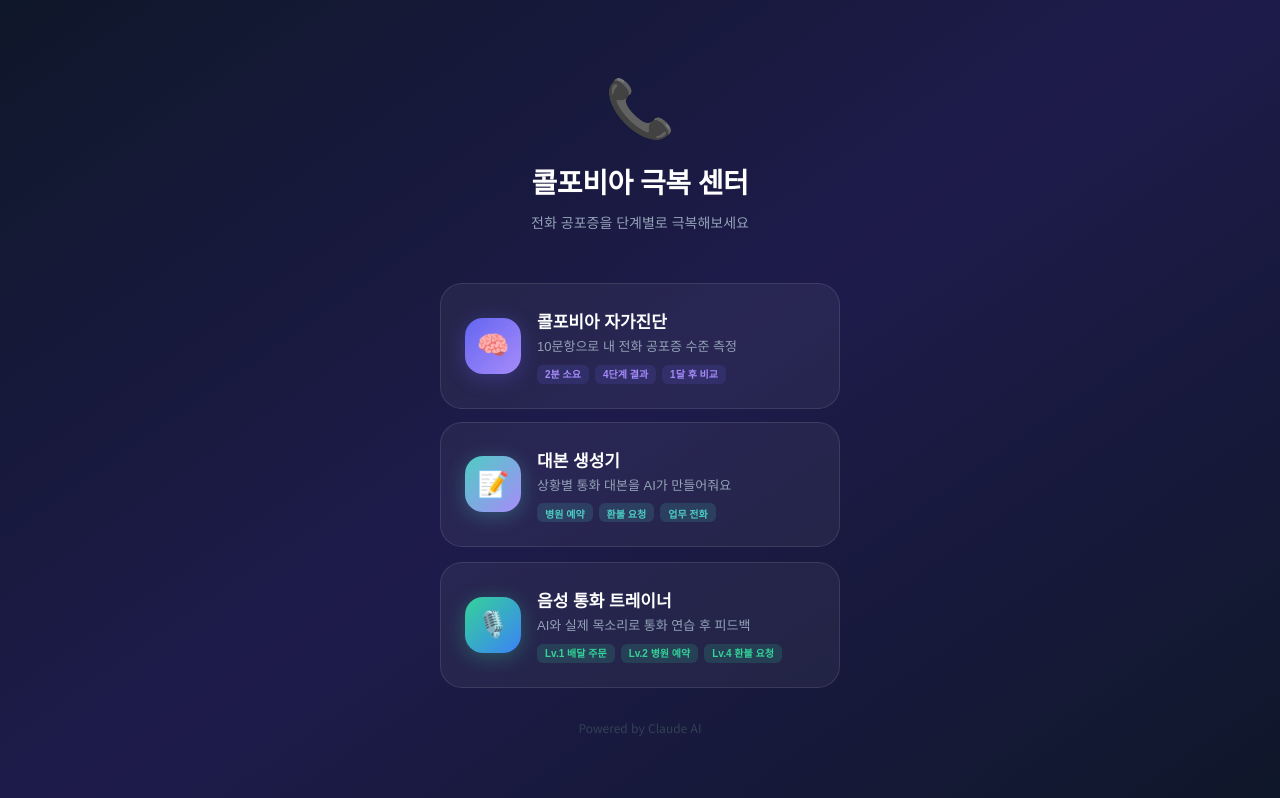
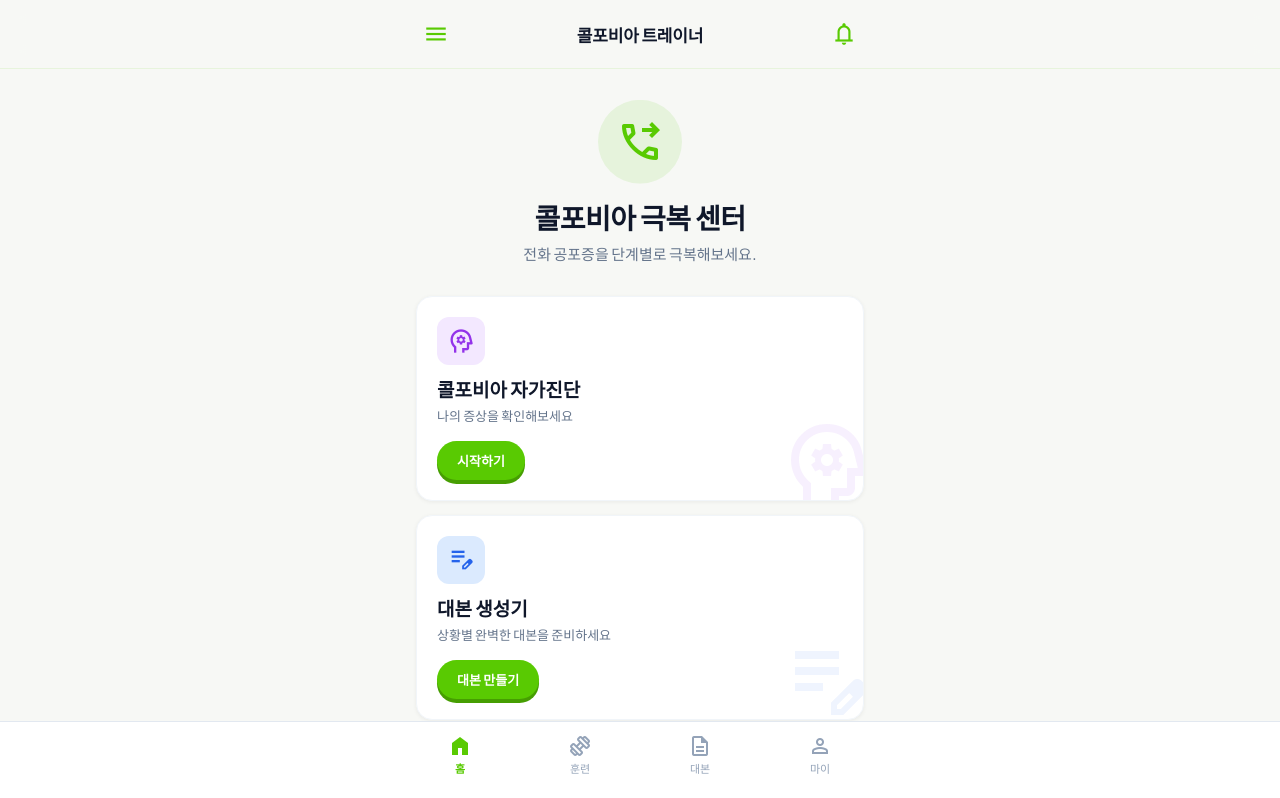
Before and after one commit to Ebiosgit/callphobia, a React (Create React App) app: page / in a window 1280 px wide. Shown: the top 798 px of the page. Built offline with nearby package versions, Linux system fonts and the light colour scheme.

Commit message:
feat: App.js 메인 페이지 Stitch(2) 대시보드 디자인으로 교체

```diff
--- a/src/App.js
+++ b/src/App.js
@@ -1,140 +1,161 @@
-import { useState } from "react";
+import { useState, useEffect } from "react";
 import ScriptGenerator from "./ScriptGenerator";
 import VoiceCallTrainer from "./VoiceCallTrainer";
 import PhobiaTest from "./PhobiaTest";
 
 export default function App() {
   const [mode, setMode] = useState(null);
+  const [activeNav, setActiveNav] = useState("home");
+
+  useEffect(() => {
+    const link = document.createElement("link");
+    link.href = "https://fonts.googleapis.com/css2?family=Plus+Jakarta+Sans:wght@400;500;600;700;800&family=Noto+Sans+KR:wght@400;500;700;900&display=swap";
+    link.rel = "stylesheet";
+    document.head.appendChild(link);
+    const iconLink = document.createElement("link");
+    iconLink.href = "https://fonts.googleapis.com/css2?family=Material+Symbols+Outlined:opsz,wght,FILL,GRAD@20..48,100..700,0..1,-50..200";
+    iconLink.rel = "stylesheet";
+    document.head.appendChild(iconLink);
+  }, []);
 
   if (mode === "script") return <ScriptGenerator onBack={() => setMode(null)} />;
   if (mode === "voice") return <VoiceCallTrainer onBack={() => setMode(null)} />;
   if (mode === "test") return <PhobiaTest onBack={() => setMode(null)} />;
 
   return (
-    <div style={{
-      fontFamily: "'Noto Sans KR', -apple-system, sans-serif",
-      minHeight: "100vh",
-      background: "linear-gradient(145deg, #0F172A 0%, #1E1B4B 50%, #0F172A 100%)",
-      display: "flex", flexDirection: "column", alignItems: "center", justifyContent: "center",
-      padding: "24px 16px max(24px, env(safe-area-inset-bottom)) 16px",
-    }}>
+    <div style={{ fontFamily: "'Plus Jakarta Sans', 'Noto Sans KR', sans-serif", minHeight: "100vh", background: "#f7f8f5", color: "#0f172a", display: "flex", flexDirection: "column" }}>
       <style>{`
-        @import url('https://fonts.googleapis.com/css2?family=Noto+Sans+KR:wght@400;600;700;800&display=swap');
-        @keyframes fadeUp { from { opacity: 0; transform: translateY(20px); } to { opacity: 1; transform: translateY(0); } }
-        @keyframes float { 0%,100% { transform: translateY(0); } 50% { transform: translateY(-8px); } }
+        @keyframes fadeUp { from { opacity:0; transform:translateY(16px); } to { opacity:1; transform:translateY(0); } }
+        @keyframes float { 0%,100% { transform:translateY(0); } 50% { transform:translateY(-8px); } }
+        .msicon { font-family:'Material Symbols Outlined'; font-style:normal; font-weight:normal; display:inline-block; line-height:1; text-transform:none; letter-spacing:normal; white-space:nowrap; direction:ltr; -webkit-font-smoothing:antialiased; font-variation-settings:'FILL' 0,'wght' 400,'GRAD' 0,'opsz' 24; }
+        .msicon-fill { font-variation-settings:'FILL' 1,'wght' 400,'GRAD' 0,'opsz' 24; }
+        .card-btn:active { transform:translateY(1px); box-shadow:0 2px 0 #469e02 !important; }
       `}</style>
 
-      <div style={{ textAlign: "center", marginBottom: "48px", animation: "fadeUp .5s ease" }}>
-        <div style={{ fontSize: "56px", marginBottom: "16px", animation: "float 3s ease infinite" }}>📞</div>
-        <h1 style={{ fontSize: "28px", fontWeight: "800", color: "white", margin: "0 0 10px", letterSpacing: "-0.5px" }}>
-          콜포비아 극복 센터
-        </h1>
-        <p style={{ fontSize: "14px", color: "#94A3B8", margin: 0, lineHeight: "1.7" }}>
-          전화 공포증을 단계별로 극복해보세요
-        </p>
-      </div>
+      {/* ── 상단 네비게이션 ── */}
+      <header style={{ position: "sticky", top: 0, zIndex: 50, background: "rgba(247,248,245,0.85)", backdropFilter: "blur(12px)", borderBottom: "1px solid rgba(89,202,2,0.1)" }}>
+        <div style={{ display: "flex", alignItems: "center", justifyContent: "space-between", padding: "14px 16px", maxWidth: "480px", margin: "0 auto" }}>
+          <div style={{ width: "40px", height: "40px", display: "flex", alignItems: "center", justifyContent: "center", cursor: "pointer" }}>
+            <span className="msicon" style={{ fontSize: "26px", color: "#59ca02" }}>menu</span>
+          </div>
+          <h1 style={{ fontSize: "17px", fontWeight: "700", color: "#0f172a", margin: 0, letterSpacing: "-0.2px" }}>콜포비아 트레이너</h1>
+          <div style={{ width: "40px", height: "40px", display: "flex", alignItems: "center", justifyContent: "center", cursor: "pointer" }}>
+            <span className="msicon" style={{ fontSize: "26px", color: "#59ca02" }}>notifications</span>
+          </div>
+        </div>
+      </header>
 
-      <div style={{ display: "flex", flexDirection: "column", gap: "14px", width: "100%", maxWidth: "400px" }}>
-        {/* 자가진단 테스트 */}
-        <button
-          onClick={() => setMode("test")}
-          style={{
-            background: "rgba(255,255,255,0.05)", border: "1px solid rgba(255,255,255,0.1)",
-            borderRadius: "22px", padding: "24px", cursor: "pointer", textAlign: "left",
-            color: "white", transition: "all .2s ease", animation: "fadeUp .5s ease .05s both"
-          }}
-          onMouseEnter={e => { e.currentTarget.style.background = "rgba(99,102,241,0.12)"; e.currentTarget.style.borderColor = "rgba(99,102,241,0.4)"; e.currentTarget.style.transform = "translateY(-2px)"; }}
-          onMouseLeave={e => { e.currentTarget.style.background = "rgba(255,255,255,0.05)"; e.currentTarget.style.borderColor = "rgba(255,255,255,0.1)"; e.currentTarget.style.transform = "translateY(0)"; }}
-        >
-          <div style={{ display: "flex", alignItems: "center", gap: "16px" }}>
-            <div style={{
-              width: "56px", height: "56px", borderRadius: "18px", flexShrink: 0,
-              background: "linear-gradient(135deg, #6366F1, #A78BFA)",
-              display: "flex", alignItems: "center", justifyContent: "center",
-              fontSize: "26px", boxShadow: "0 4px 20px rgba(99,102,241,0.3)"
-            }}>🧠</div>
-            <div>
-              <div style={{ fontWeight: "800", fontSize: "17px", marginBottom: "4px" }}>콜포비아 자가진단</div>
-              <div style={{ fontSize: "13px", color: "#94A3B8", lineHeight: "1.5" }}>
-                10문항으로 내 전화 공포증 수준 측정
+      {/* ── 메인 콘텐츠 ── */}
+      <main style={{ flex: 1, maxWidth: "480px", margin: "0 auto", width: "100%", padding: "32px 16px 100px" }}>
+
+        {/* Hero */}
+        <section style={{ textAlign: "center", marginBottom: "32px", animation: "fadeUp .5s ease" }}>
+          <div style={{ display: "inline-flex", padding: "18px", borderRadius: "50%", background: "rgba(89,202,2,0.1)", marginBottom: "16px", animation: "float 3s ease-in-out infinite" }}>
+            <span className="msicon" style={{ fontSize: "48px", color: "#59ca02" }}>phone_forwarded</span>
+          </div>
+          <h2 style={{ fontSize: "28px", fontWeight: "800", color: "#0f172a", margin: "0 0 8px", letterSpacing: "-0.5px", lineHeight: "1.2" }}>콜포비아 극복 센터</h2>
+          <p style={{ fontSize: "15px", color: "#64748b", margin: 0, fontWeight: "500" }}>전화 공포증을 단계별로 극복해보세요.</p>
+        </section>
+
+        {/* Feature Cards */}
+        <div style={{ display: "flex", flexDirection: "column", gap: "14px" }}>
+
+          {/* Card 1 — 자가진단 */}
+          <div
+            style={{ position: "relative", display: "flex", flexDirection: "column", gap: "16px", borderRadius: "16px", background: "white", padding: "20px", boxShadow: "0 1px 4px rgba(0,0,0,0.06)", border: "1px solid #f1f5f9", overflow: "hidden", animation: "fadeUp .5s ease .05s both", cursor: "pointer" }}
+            onClick={() => setMode("test")}
+          >
+            <div style={{ position: "relative", zIndex: 1 }}>
+              <div style={{ width: "48px", height: "48px", borderRadius: "12px", background: "#f3e8ff", display: "flex", alignItems: "center", justifyContent: "center", marginBottom: "10px" }}>
+                <span className="msicon" style={{ fontSize: "28px", color: "#9333ea" }}>psychology</span>
               </div>
-              <div style={{ marginTop: "8px", display: "flex", gap: "6px", flexWrap: "wrap" }}>
-                {["2분 소요", "4단계 결과", "1달 후 비교"].map(tag => (
-                  <span key={tag} style={{ fontSize: "10px", padding: "2px 8px", background: "rgba(99,102,241,0.15)", color: "#A78BFA", borderRadius: "6px", fontWeight: "600" }}>{tag}</span>
-                ))}
+              <h3 style={{ fontSize: "19px", fontWeight: "700", color: "#0f172a", margin: "0 0 4px" }}>콜포비아 자가진단</h3>
+              <p style={{ fontSize: "13px", color: "#64748b", margin: 0 }}>나의 증상을 확인해보세요</p>
+            </div>
+            <button
+              onClick={e => { e.stopPropagation(); setMode("test"); }}
+              className="card-btn"
+              style={{ alignSelf: "flex-start", padding: "10px 20px", borderRadius: "9999px", border: "none", background: "#59ca02", color: "white", fontSize: "13px", fontWeight: "700", cursor: "pointer", fontFamily: "inherit", boxShadow: "0 4px 0 #469e02", transition: "all .15s" }}
+            >시작하기</button>
+            {/* 배경 아이콘 */}
+            <span className="msicon" style={{ position: "absolute", right: "-12px", bottom: "-12px", fontSize: "96px", color: "#9333ea", opacity: 0.07, zIndex: 0 }}>psychology</span>
+          </div>
+
+          {/* Card 2 — 대본 생성기 */}
+          <div
+            style={{ position: "relative", display: "flex", flexDirection: "column", gap: "16px", borderRadius: "16px", background: "white", padding: "20px", boxShadow: "0 1px 4px rgba(0,0,0,0.06)", border: "1px solid #f1f5f9", overflow: "hidden", animation: "fadeUp .5s ease .12s both", cursor: "pointer" }}
+            onClick={() => setMode("script")}
+          >
+            <div style={{ position: "relative", zIndex: 1 }}>
+              <div style={{ width: "48px", height: "48px", borderRadius: "12px", background: "#dbeafe", display: "flex", alignItems: "center", justifyContent: "center", marginBottom: "10px" }}>
+                <span className="msicon" style={{ fontSize: "28px", color: "#2563eb" }}>edit_note</span>
               </div>
+              <h3 style={{ fontSize: "19px", fontWeight: "700", color: "#0f172a", margin: "0 0 4px" }}>대본 생성기</h3>
+              <p style={{ fontSize: "13px", color: "#64748b", margin: 0 }}>상황별 완벽한 대본을 준비하세요</p>
             </div>
+            <button
+              onClick={e => { e.stopPropagation(); setMode("script"); }}
+              className="card-btn"
+              style={{ alignSelf: "flex-start", padding: "10px 20px", borderRadius: "9999px", border: "none", background: "#59ca02", color: "white", fontSize: "13px", fontWeight: "700", cursor: "pointer", fontFamily: "inherit", boxShadow: "0 4px 0 #469e02", transition: "all .15s" }}
+            >대본 만들기</button>
+            <span className="msicon" style={{ position: "absolute", right: "-12px", bottom: "-12px", fontSize: "96px", color: "#2563eb", opacity: 0.07, zIndex: 0 }}>edit_note</span>
           </div>
-        </button>
 
-        {/* 대본 생성기 */}
-        <button
-          onClick={() => setMode("script")}
-          style={{
-            background: "rgba(255,255,255,0.05)", border: "1px solid rgba(255,255,255,0.1)",
-            borderRadius: "22px", padding: "24px", cursor: "pointer", textAlign: "left",
-            color: "white", transition: "all .2s ease", animation: "fadeUp .5s ease .15s both"
-          }}
-          onMouseEnter={e => { e.currentTarget.style.background = "rgba(78,205,196,0.12)"; e.currentTarget.style.borderColor = "rgba(78,205,196,0.4)"; e.currentTarget.style.transform = "translateY(-2px)"; }}
-          onMouseLeave={e => { e.currentTarget.style.background = "rgba(255,255,255,0.05)"; e.currentTarget.style.borderColor = "rgba(255,255,255,0.1)"; e.currentTarget.style.transform = "translateY(0)"; }}
-        >
-          <div style={{ display: "flex", alignItems: "center", gap: "16px" }}>
-            <div style={{
-              width: "56px", height: "56px", borderRadius: "18px", flexShrink: 0,
-              background: "linear-gradient(135deg, #4ECDC4, #A78BFA)",
-              display: "flex", alignItems: "center", justifyContent: "center",
-              fontSize: "26px", boxShadow: "0 4px 20px rgba(78,205,196,0.3)"
-            }}>📝</div>
-            <div>
-              <div style={{ fontWeight: "800", fontSize: "17px", marginBottom: "4px" }}>대본 생성기</div>
-              <div style={{ fontSize: "13px", color: "#94A3B8", lineHeight: "1.5" }}>
-                상황별 통화 대본을 AI가 만들어줘요
+          {/* Card 3 — 음성 트레이너 */}
+          <div
+            style={{ position: "relative", display: "flex", flexDirection: "column", gap: "16px", borderRadius: "16px", background: "white", padding: "20px", boxShadow: "0 1px 4px rgba(0,0,0,0.06)", border: "1px solid #f1f5f9", overflow: "hidden", animation: "fadeUp .5s ease .19s both", cursor: "pointer" }}
+            onClick={() => setMode("voice")}
+          >
+            <div style={{ position: "relative", zIndex: 1 }}>
+              <div style={{ width: "48px", height: "48px", borderRadius: "12px", background: "#dcfce7", display: "flex", alignItems: "center", justifyContent: "center", marginBottom: "10px" }}>
+                <span className="msicon" style={{ fontSize: "28px", color: "#16a34a" }}>mic</span>
               </div>
-              <div style={{ marginTop: "8px", display: "flex", gap: "6px", flexWrap: "wrap" }}>
-                {["병원 예약", "환불 요청", "업무 전화"].map(tag => (
-                  <span key={tag} style={{ fontSize: "10px", padding: "2px 8px", background: "rgba(78,205,196,0.15)", color: "#4ECDC4", borderRadius: "6px", fontWeight: "600" }}>{tag}</span>
-                ))}
-              </div>
+              <h3 style={{ fontSize: "19px", fontWeight: "700", color: "#0f172a", margin: "0 0 4px" }}>음성 통화 트레이너</h3>
+              <p style={{ fontSize: "13px", color: "#64748b", margin: 0 }}>AI와 함께 실전처럼 연습하세요</p>
             </div>
+            <button
+              onClick={e => { e.stopPropagation(); setMode("voice"); }}
+              className="card-btn"
+              style={{ alignSelf: "flex-start", padding: "10px 20px", borderRadius: "9999px", border: "none", background: "#59ca02", color: "white", fontSize: "13px", fontWeight: "700", cursor: "pointer", fontFamily: "inherit", boxShadow: "0 4px 0 #469e02", transition: "all .15s" }}
+            >훈련 시작</button>
+            <span className="msicon" style={{ position: "absolute", right: "-12px", bottom: "-12px", fontSize: "96px", color: "#16a34a", opacity: 0.07, zIndex: 0 }}>mic</span>
           </div>
-        </button>
 
-        {/* 음성 트레이너 */}
-        <button
-          onClick={() => setMode("voice")}
-          style={{
-            background: "rgba(255,255,255,0.05)", border: "1px solid rgba(255,255,255,0.1)",
-            borderRadius: "22px", padding: "24px", cursor: "pointer", textAlign: "left",
-            color: "white", transition: "all .2s ease", animation: "fadeUp .5s ease .25s both"
-          }}
-          onMouseEnter={e => { e.currentTarget.style.background = "rgba(52,211,153,0.12)"; e.currentTarget.style.borderColor = "rgba(52,211,153,0.4)"; e.currentTarget.style.transform = "translateY(-2px)"; }}
-          onMouseLeave={e => { e.currentTarget.style.background = "rgba(255,255,255,0.05)"; e.currentTarget.style.borderColor = "rgba(255,255,255,0.1)"; e.currentTarget.style.transform = "translateY(0)"; }}
-        >
-          <div style={{ display: "flex", alignItems: "center", gap: "16px" }}>
-            <div style={{
-              width: "56px", height: "56px", borderRadius: "18px", flexShrink: 0,
-              background: "linear-gradient(135deg, #34D399, #3B82F6)",
-              display: "flex", alignItems: "center", justifyContent: "center",
-              fontSize: "26px", boxShadow: "0 4px 20px rgba(52,211,153,0.3)"
-            }}>🎙️</div>
-            <div>
-              <div style={{ fontWeight: "800", fontSize: "17px", marginBottom: "4px" }}>음성 통화 트레이너</div>
-              <div style={{ fontSize: "13px", color: "#94A3B8", lineHeight: "1.5" }}>
-                AI와 실제 목소리로 통화 연습 후 피드백
-              </div>
-              <div style={{ marginTop: "8px", display: "flex", gap: "6px", flexWrap: "wrap" }}>
-                {["Lv.1 배달 주문", "Lv.2 병원 예약", "Lv.4 환불 요청"].map(tag => (
-                  <span key={tag} style={{ fontSize: "10px", padding: "2px 8px", background: "rgba(52,211,153,0.15)", color: "#34D399", borderRadius: "6px", fontWeight: "600" }}>{tag}</span>
-                ))}
-              </div>
-            </div>
-          </div>
-        </button>
-      </div>
+        </div>
 
-      <div style={{ marginTop: "32px", fontSize: "12px", color: "#334155", animation: "fadeUp .5s ease .35s both" }}>
-        Powered by Claude AI
-      </div>
+        <footer style={{ marginTop: "40px", textAlign: "center", fontSize: "13px", color: "#94a3b8", fontWeight: "500" }}>
+          Powered by AI
+        </footer>
+      </main>
+
+      {/* ── 하단 네비게이션 ── */}
+      <nav style={{ position: "fixed", bottom: 0, left: 0, right: 0, background: "white", borderTop: "1px solid #e2e8f0", padding: "8px 0 max(20px, env(safe-area-inset-bottom))", zIndex: 50 }}>
+        <div style={{ maxWidth: "480px", margin: "0 auto", display: "flex" }}>
+          {[
+            { key: "home", icon: "home", label: "홈" },
+            { key: "voice", icon: "exercise", label: "훈련" },
+            { key: "script", icon: "description", label: "대본" },
+            { key: "my", icon: "person", label: "마이" },
+          ].map(item => (
+            <button
+              key={item.key}
+              onClick={() => {
+                setActiveNav(item.key);
+                if (item.key === "voice") setMode("voice");
+                else if (item.key === "script") setMode("script");
+                else if (item.key === "home") setMode(null);
+              }}
+              style={{ flex: 1, display: "flex", flexDirection: "column", alignItems: "center", justifyContent: "center", gap: "2px", background: "none", border: "none", cursor: "pointer", padding: "4px 0", fontFamily: "inherit" }}
+            >
+              <span
+                className={`msicon${activeNav === item.key ? " msicon-fill" : ""}`}
+                style={{ fontSize: "24px", color: activeNav === item.key ? "#59ca02" : "#94a3b8" }}
+              >{item.icon}</span>
+              <span style={{ fontSize: "11px", fontWeight: activeNav === item.key ? "700" : "500", color: activeNav === item.key ? "#59ca02" : "#94a3b8" }}>{item.label}</span>
+            </button>
+          ))}
+        </div>
+      </nav>
     </div>
   );
 }
```
